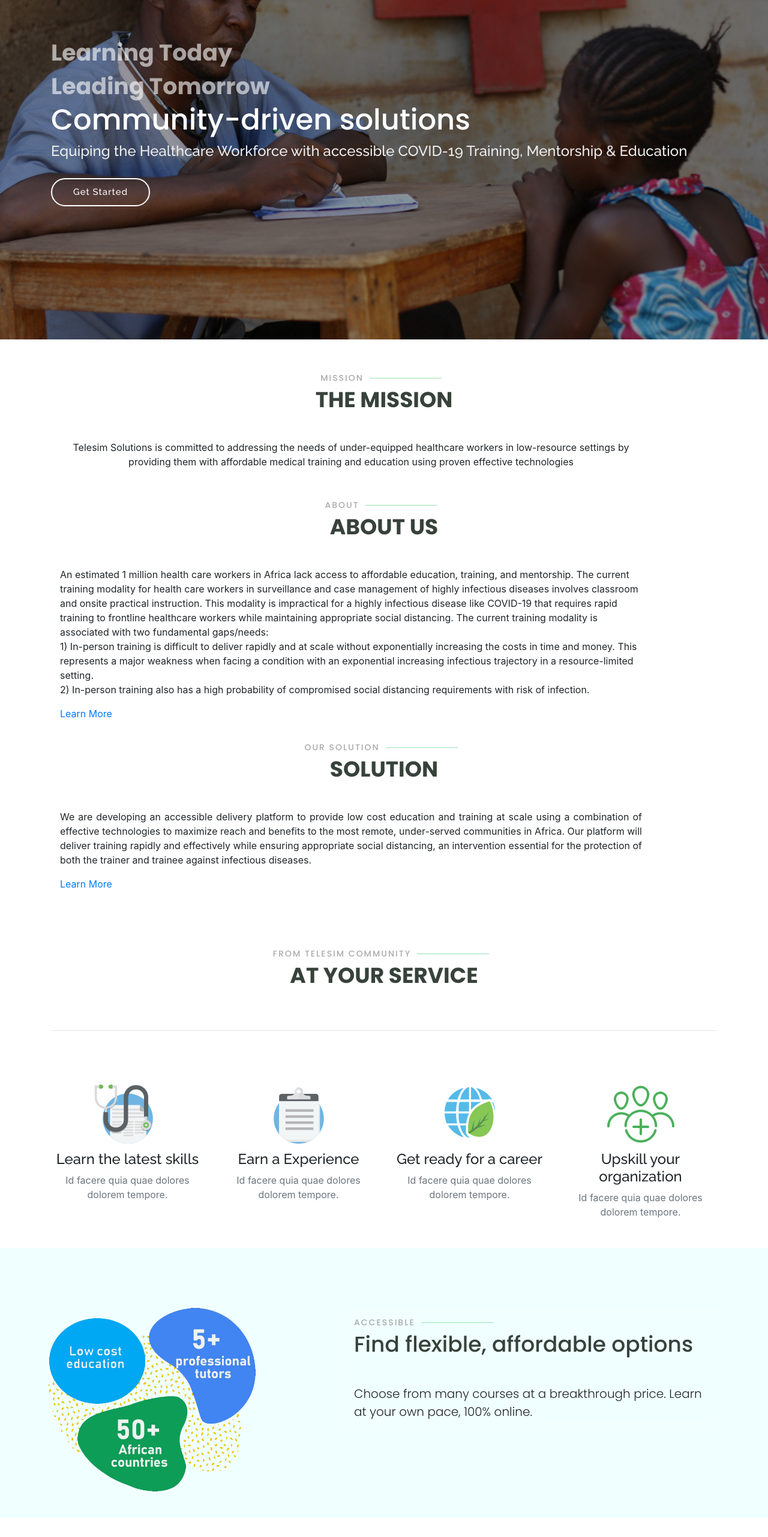
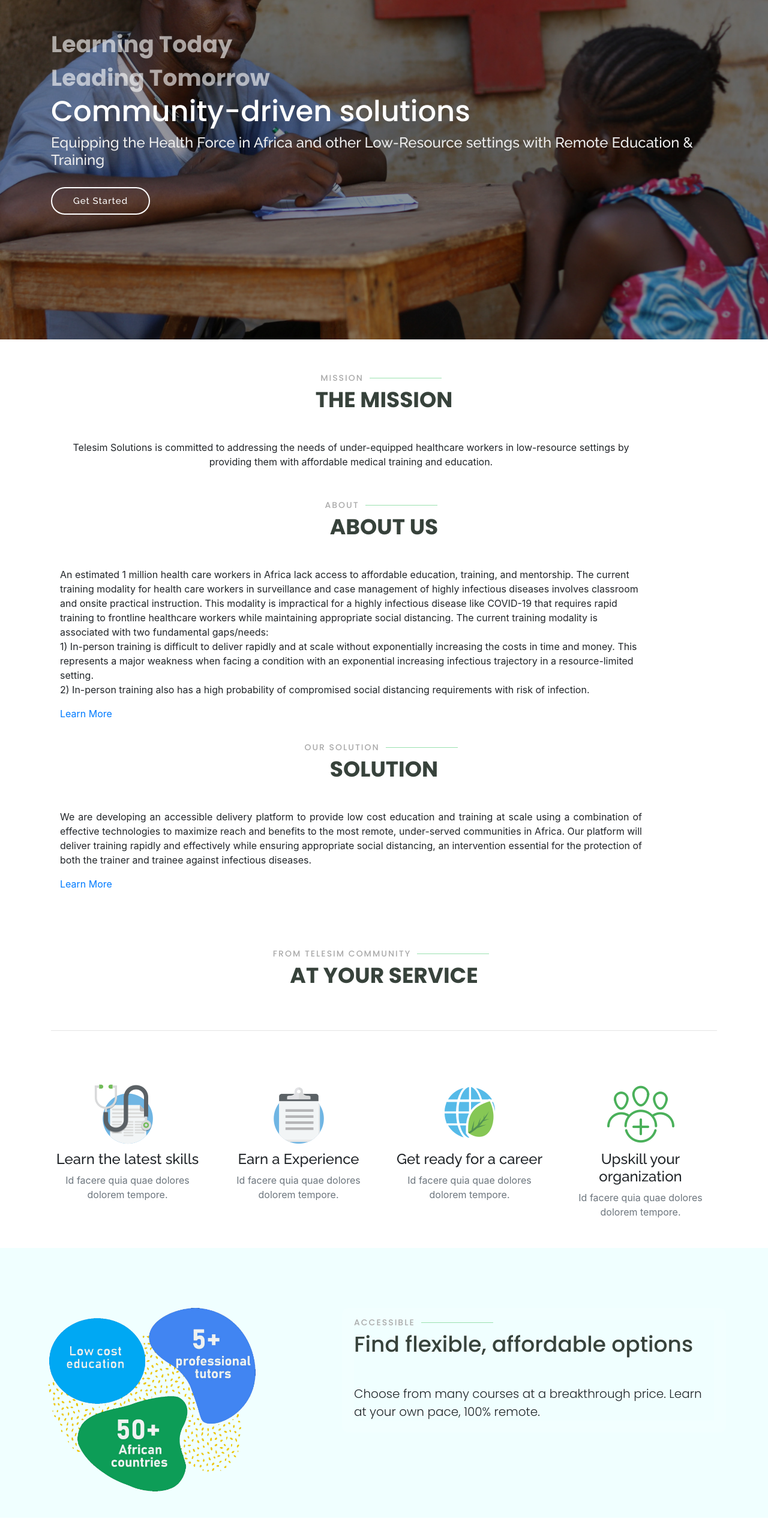
Before and after one commit to PraisySam/Telesim-Website, an Angular app: page / in a window 1280 px wide. Shown: the part 234-2797 px from the top of the page at 60% size. Built offline with nearby package versions, Linux system fonts and the light colour scheme.

Commit message:
Add files via upload
Solving responsiveness

```diff
--- a/src/app/Components/accessible/accessible.component.css
+++ b/src/app/Components/accessible/accessible.component.css
@@ -84,3 +84,24 @@ h3 {
 	margin-bottom: 20px;
 	border-radius: 10px;
 }
+
+/* Mobile */
+@media (max-width: 700px) {
+	.content,
+	.section-stream .play,
+	.section-stream .content {
+		position: static;
+		width: 100%;
+	}
+
+	.section-stream {
+		min-height: 400px;
+	}
+
+	.section-stream .play {
+		width: 50%;
+		display: block;
+		margin: 30px auto;
+	}
+
+}
--- a/src/app/Components/accessible/accessible.component.html
+++ b/src/app/Components/accessible/accessible.component.html
@@ -9,7 +9,7 @@
                     <h2>ACCESSIBLE</h2>
                     <p>Find flexible, affordable options</p>
                 </div>
-                <p style="max-width: 150hv ;">Choose from many courses at a breakthrough price. Learn at your own pace, 100% online.</p>
+                <p style="max-width: 150hv ;">Choose from many courses at a breakthrough price. Learn at your own pace, 100% remote.</p>
             </div>
         </div>
     </section>
--- a/src/app/Components/community/community.component.css
+++ b/src/app/Components/community/community.component.css
@@ -100,3 +100,24 @@ h3 {
   background: #367c4a;
 
 }
+
+/* Mobile */
+@media (max-width: 700px) {
+	.content,
+	.section-stream .play,
+	.section-stream .content {
+		position: static;
+		width: 100%;
+	}
+
+	.section-stream {
+		min-height: 400px;
+	}
+
+	.section-stream .play {
+		width: 50%;
+		display: block;
+		margin: 30px auto;
+	}
+
+}
--- a/src/app/Components/footer/footer.component.html
+++ b/src/app/Components/footer/footer.component.html
@@ -28,7 +28,6 @@
             <ul>
               <li><i ></i> <a href="#">Courses</a></li>
               <li><i ></i> <a href="#">Awareness</a></li>
-              <li><i ></i> <a href="#">Mentorship</a></li>
             </ul>
           </div>
 
--- a/src/app/Components/front/front.component.html
+++ b/src/app/Components/front/front.component.html
@@ -3,7 +3,7 @@
 
  <h1>Learning Today <br> Leading Tomorrow</h1>
  <h3>Community-driven solutions</h3>
-      <h2>Equiping the Healthcare Workforce with accessible COVID-19 Training, Mentorship & Education </h2>
+      <h2>Equipping the Health Force in Africa and other Low-Resource settings with Remote Education & Training</h2>
       <a href="courses.html" class="btn-get-started">Get Started</a>
 
 </div>
--- a/src/app/Components/main/main.component.html
+++ b/src/app/Components/main/main.component.html
@@ -17,8 +17,7 @@
 
                 <p>
                     Telesim Solutions is committed to addressing the needs of under-equipped healthcare workers in
-                    low-resource settings by providing them with affordable medical training and education using proven
-                    effective technologies
+                    low-resource settings by providing them with affordable medical training and education.
                 </p>
             </div>
 
```
